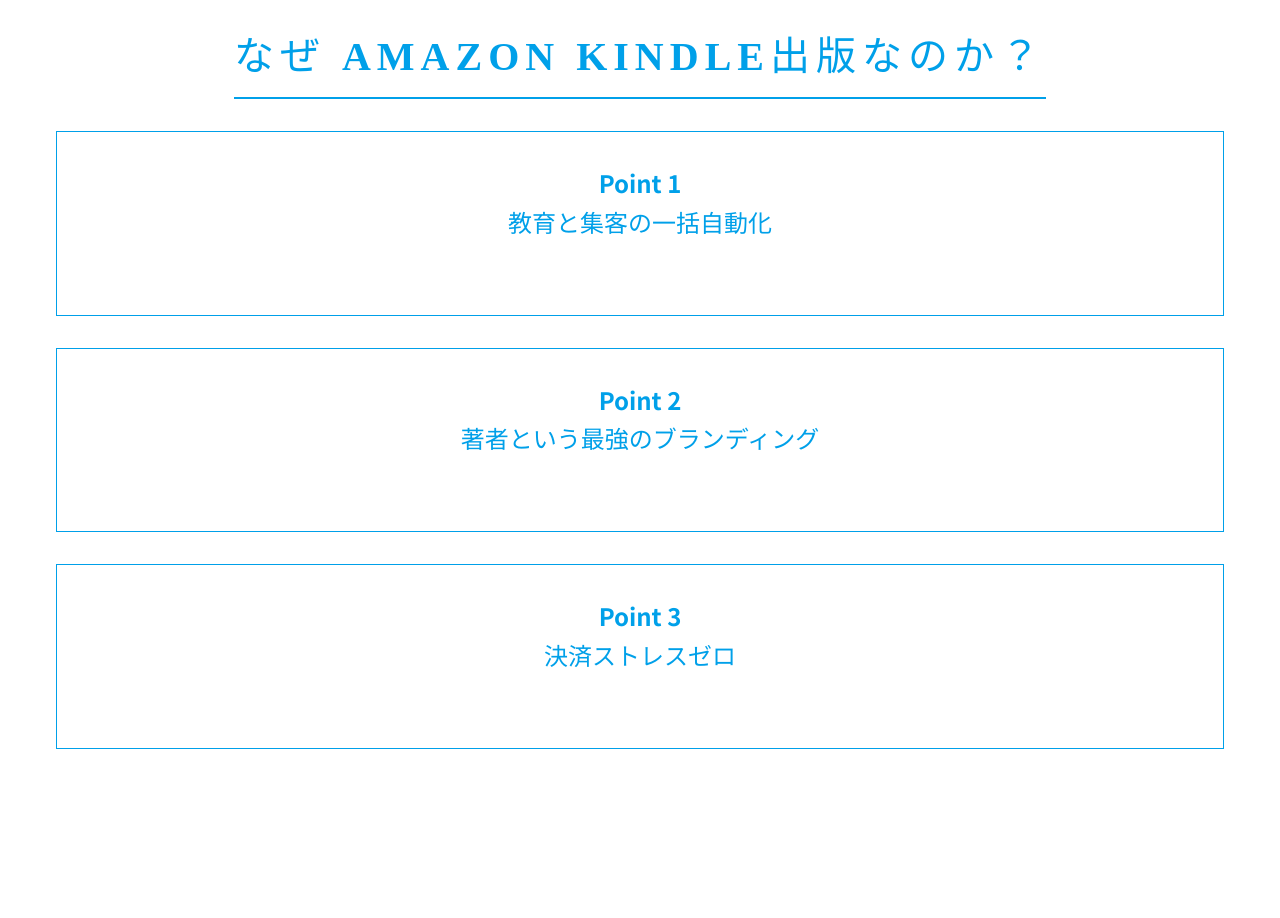
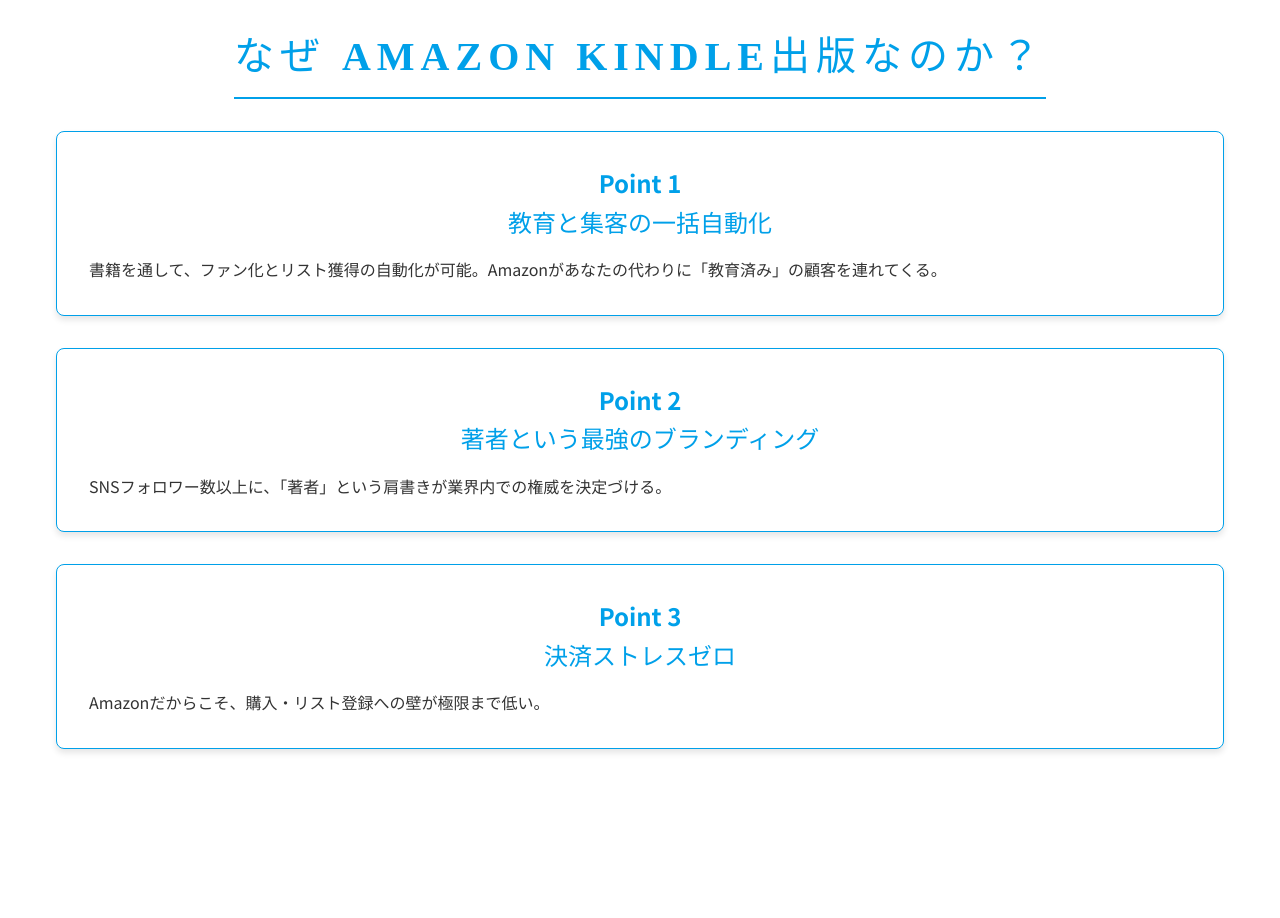
Before and after one commit to rikutoaimanga-max/Kindle-Publishing-Homepage, a React (Vite) app: page / in a window 1280 px wide. Shown: the part 2520-3438 px from the top of the page. Built offline with nearby package versions, Linux system fonts and the light colour scheme.

Commit message:
Content: Add description text and update styling for Solution section cards

```diff
--- a/src/components/Solution.jsx
+++ b/src/components/Solution.jsx
@@ -29,12 +29,14 @@ const Solution = () => {
                             border: '1px solid var(--color-secondary)',
                             padding: '2rem',
                             textAlign: 'center',
-                            backgroundColor: 'rgba(255,255,255,0.05)'
+                            backgroundColor: '#fff', // Changed to white background
+                            borderRadius: '8px',
+                            boxShadow: '0 4px 6px rgba(0,0,0,0.1)'
                         }}>
                             <h3 style={{ color: 'var(--color-secondary)', marginBottom: '1rem', fontSize: '1.5rem' }}>
                                 Point {index + 1}<br />{point.title}
                             </h3>
-                            <p style={{ textAlign: 'left' }}>{point.desc}</p>
+                            <p style={{ textAlign: 'left', color: '#333' }}>{point.desc}</p>
                         </div>
                     ))}
                 </div>
```
